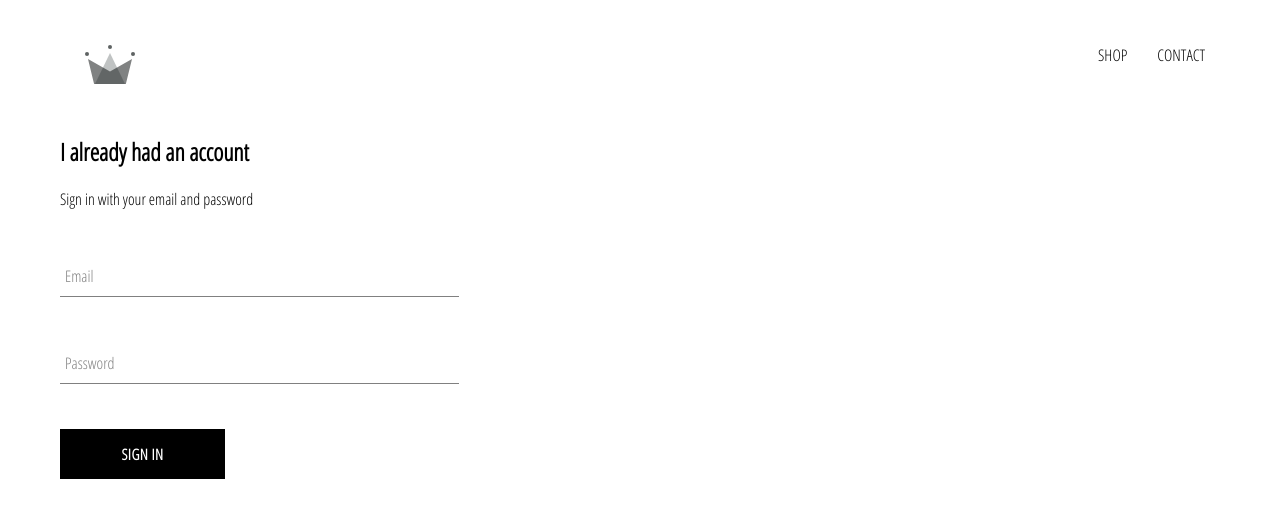
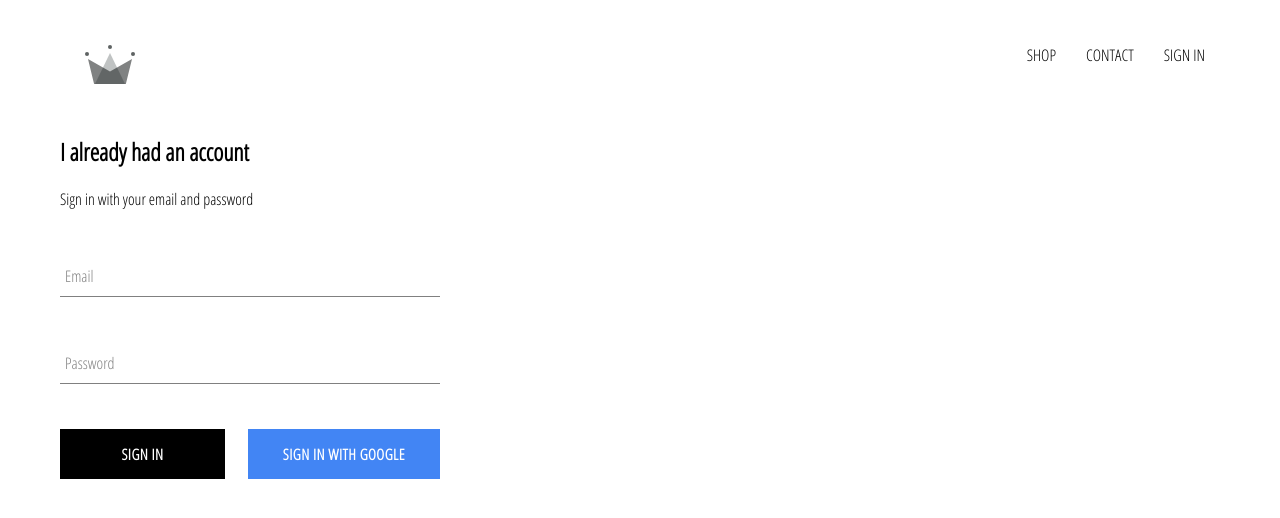
Before and after one commit to Rajat-Gorakhpuriya/crwn-clothing, a React (Create React App) app: page /signin in a window 1280 px wide. Shown: the top 518 px of the page. Built offline with nearby package versions, Linux system fonts and the light colour scheme; no server answers.

Commit message:
feat: adding google sign-in authentication

```diff
--- a/package.json
+++ b/package.json
@@ -6,6 +6,7 @@
     "@testing-library/jest-dom": "^5.14.1",
     "@testing-library/react": "^11.2.7",
     "@testing-library/user-event": "^12.8.3",
+    "firebase": "^8.7.1",
     "node-sass": "^6.0.1",
     "react": "^17.0.2",
     "react-dom": "^17.0.2",
--- a/src/App.css
+++ b/src/App.css
@@ -7,3 +7,7 @@ a {
     text-decoration: none;
     color: black;
 }
+
+* {
+    box-sizing: border-box;
+}
--- a/src/App.js
+++ b/src/App.js
@@ -1,14 +1,38 @@
+import React from 'react';
 import './App.css';
 import { Switch, Route } from 'react-router-dom';
 import HomePage from './pages/homePage/homePage.component';
 import ShopPage from './pages/shop/shop.component';
 import SignInAndSignUpPage from './pages/sign-in-and-sign-up/sign-in-and-sign-up.component';
 import Header from './components/header/header.component';
+import { auth } from './firebase/firebase.utils';
 
-function App() {
+class App extends React.Component {
+  constructor() {
+    super();
+    this.state = {
+      currentUser: null
+    }
+  }
+
+  unsubscribeFromAuth = null;
+
+  componentDidMount() {
+    this.unsubscribeFromAuth = auth.onAuthStateChanged(user => {
+      this.setState({ currentUser: user});
+      console.log(user);
+    })
+  }
+
+  componentWillUnmount() {
+    /** for close subscription */
+    this.unsubscribeFromAuth();
+  }
+
+  render() {
     return (
       <div>
-      <Header/>
+        <Header currentUser={this.state.currentUser}/>
         <Switch>
           <Route exact path='/' component={HomePage}/>
           <Route path='/shop' component={ShopPage}/>
@@ -17,5 +41,6 @@ function App() {
       </div>
     );
   }
+}
 
 export default App;
--- a/src/components/custom-button/custom-button.component.jsx
+++ b/src/components/custom-button/custom-button.component.jsx
@@ -1,8 +1,8 @@
 import React from 'react';
 import './custom-button.styles.scss'
 
-const CustomButton = ({children, ...otherProps}) => (
-    <button className='custom-button' {...otherProps}>
+const CustomButton = ({children, isGoogleSignIn, ...otherProps}) => (
+    <button className={`${isGoogleSignIn ? 'google-sign-in': ''} custom-button`} {...otherProps}>
         {children}
     </button>
 )
--- a/src/components/custom-button/custom-button.styles.scss
+++ b/src/components/custom-button/custom-button.styles.scss
@@ -19,4 +19,14 @@
       color: black;
       border: 1px solid black;
     }
+
+    &.google-sign-in {
+      background-color: #4285f4;
+      color: white;
+
+      &:hover {
+        background-color: #357ae8;
+        border: none;
+      }
+    }
   }
--- a/src/components/header/header.component.jsx
+++ b/src/components/header/header.component.jsx
@@ -2,8 +2,9 @@ import React from 'react'
 import './header.styles.scss'
 import { Link } from 'react-router-dom';
 import { ReactComponent as Logo } from '../../assets/crown.svg';
+import { auth } from '../../firebase/firebase.utils';
 
-const Header = () => (
+const Header = ({ currentUser }) => (
     <div className='header'>
         <Link className='logo-container' to='/'>
             <Logo className='logo'/>
@@ -11,6 +12,12 @@ const Header = () => (
         <div className='options'>
             <Link className='option' to='/shop'> SHOP </Link>
             <Link className='option' to='/shop'> CONTACT </Link>
+            {
+                currentUser ?
+                <div className='option' onClick={() => auth.signOut()}> SIGN OUT </div>
+                :
+                <Link className='option' to='/signin'>SIGN IN</Link>
+            }
         </div>
     </div>
 )
--- a/src/components/header/header.styles.scss
+++ b/src/components/header/header.styles.scss
@@ -20,6 +20,7 @@
 
       .option {
         padding: 10px 15px;
+        cursor: pointer;
       }
     }
   }
--- a/src/components/sign-in/sign-in.component.jsx
+++ b/src/components/sign-in/sign-in.component.jsx
@@ -2,6 +2,7 @@ import React from 'react';
 import './sign-in.styles.scss';
 import FormInput from '../form-input/form-input.component';
 import CustomButton from '../custom-button/custom-button.component';
+import { signInWithGoogle } from '../../firebase/firebase.utils';
 
 class SignIn extends React.Component {
     constructor(props) {
@@ -9,13 +10,13 @@ class SignIn extends React.Component {
 
         this.state = {
             email: '',
-            passWord: ''
+            password: ''
         }
     }
 
     handleSubmit = event => {
         event.preventDefault();
-        this.setState({email: '', passWord: ''});
+        this.setState({email: '', password: ''});
     }
 
     handleChange = event => {
@@ -37,9 +38,12 @@ class SignIn extends React.Component {
                     <FormInput name='password' type='password'
                         label='Password'
                         handleChange={this.handleChange}
-                        value={this.state.email} required
+                        value={this.state.password} required
                     />
-                    <CustomButton type='submit' value='Submit Form'> Sign in </CustomButton>
+                    <div className='buttons'>
+                        <CustomButton type='submit' value='Submit Form'> Sign in </CustomButton>
+                        <CustomButton onClick={ signInWithGoogle } isGoogleSignIn> Sign in with Google</CustomButton>
+                    </div>
                 </form>
             </div>
         )
--- a/src/components/sign-in/sign-in.styles.scss
+++ b/src/components/sign-in/sign-in.styles.scss
@@ -1,9 +1,14 @@
 .sign-in {
-    width: 30vw;
+    width: 380px;
     display: flex;
     flex-direction: column;
 
     .title {
         margin: 10px 0;
     }
+
+    .buttons {
+        display: flex;
+        justify-content: space-between;
+    }
 }
--- /dev/null
+++ b/src/firebase/firebase.utils.js
@@ -0,0 +1,27 @@
+import firebase from "firebase/app";
+import 'firebase/firestore';
+import 'firebase/auth';
+
+const config = {
+    apiKey: "AIzaSyCm-xRye3ZnbohNtdn9vlS0Gx55ANF_TnU",
+    authDomain: "crwn-db-e47de.firebaseapp.com",
+    projectId: "crwn-db-e47de",
+    storageBucket: "crwn-db-e47de.appspot.com",
+    messagingSenderId: "109821320533",
+    appId: "1:109821320533:web:f43d177f16dc894bcfa3dc",
+    measurementId: "G-YXRX4D0G6Y"
+  };
+
+  firebase.initializeApp(config);
+
+  export const auth = firebase.auth();
+  export const firestore = firebase.firestore();
+
+  /** Google authentication settings */
+
+  const provider = new firebase.auth.GoogleAuthProvider();
+  provider.setCustomParameters({ prompt: 'select_account' });
+  export const signInWithGoogle = () => auth.signInWithPopup(provider);
+
+
+  export default firebase;
```
Also changed, not shown: 1 other file (tests, documents, lock files or other folders). Lines whose indentation alone changed are shown as unchanged.
